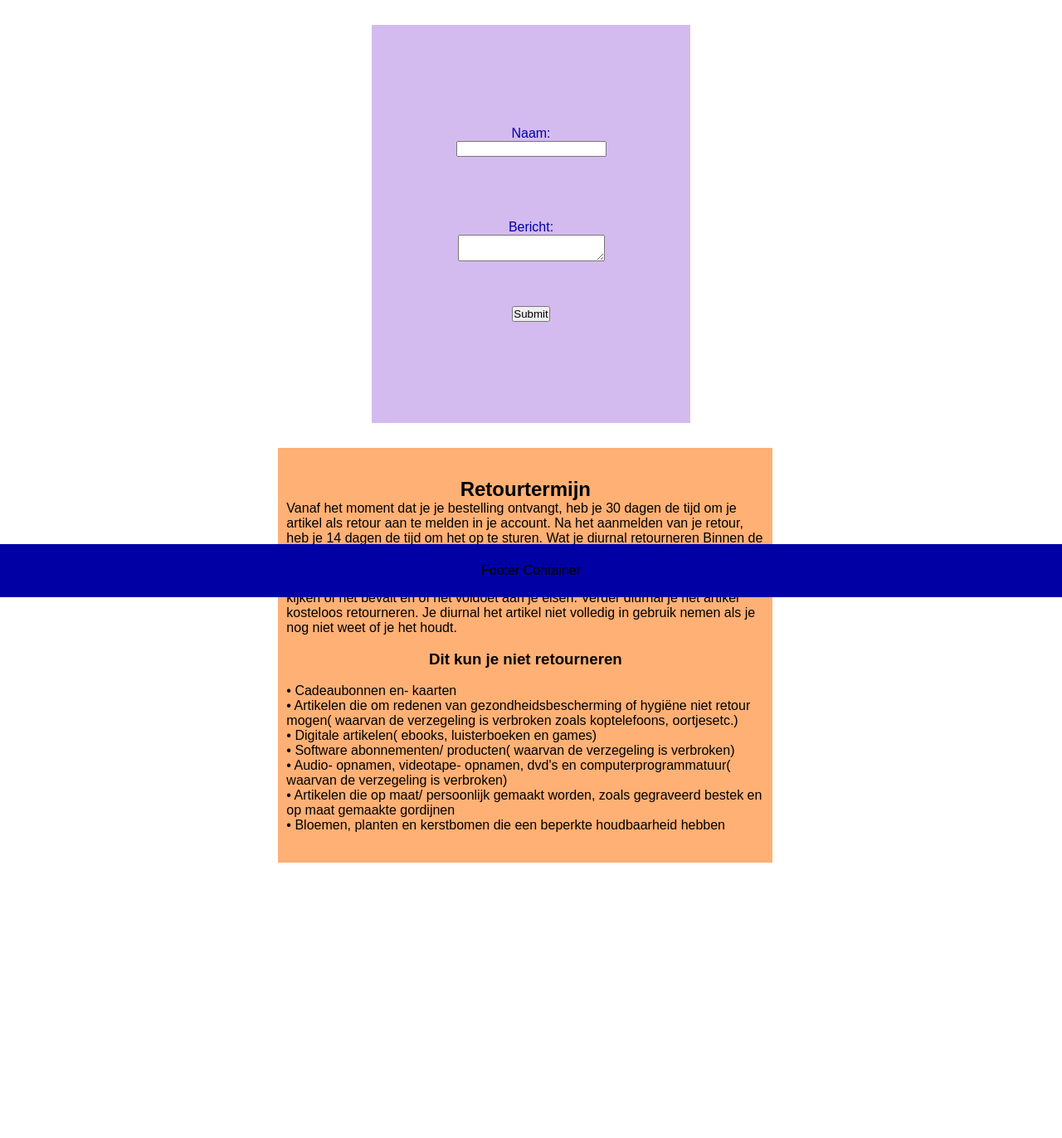
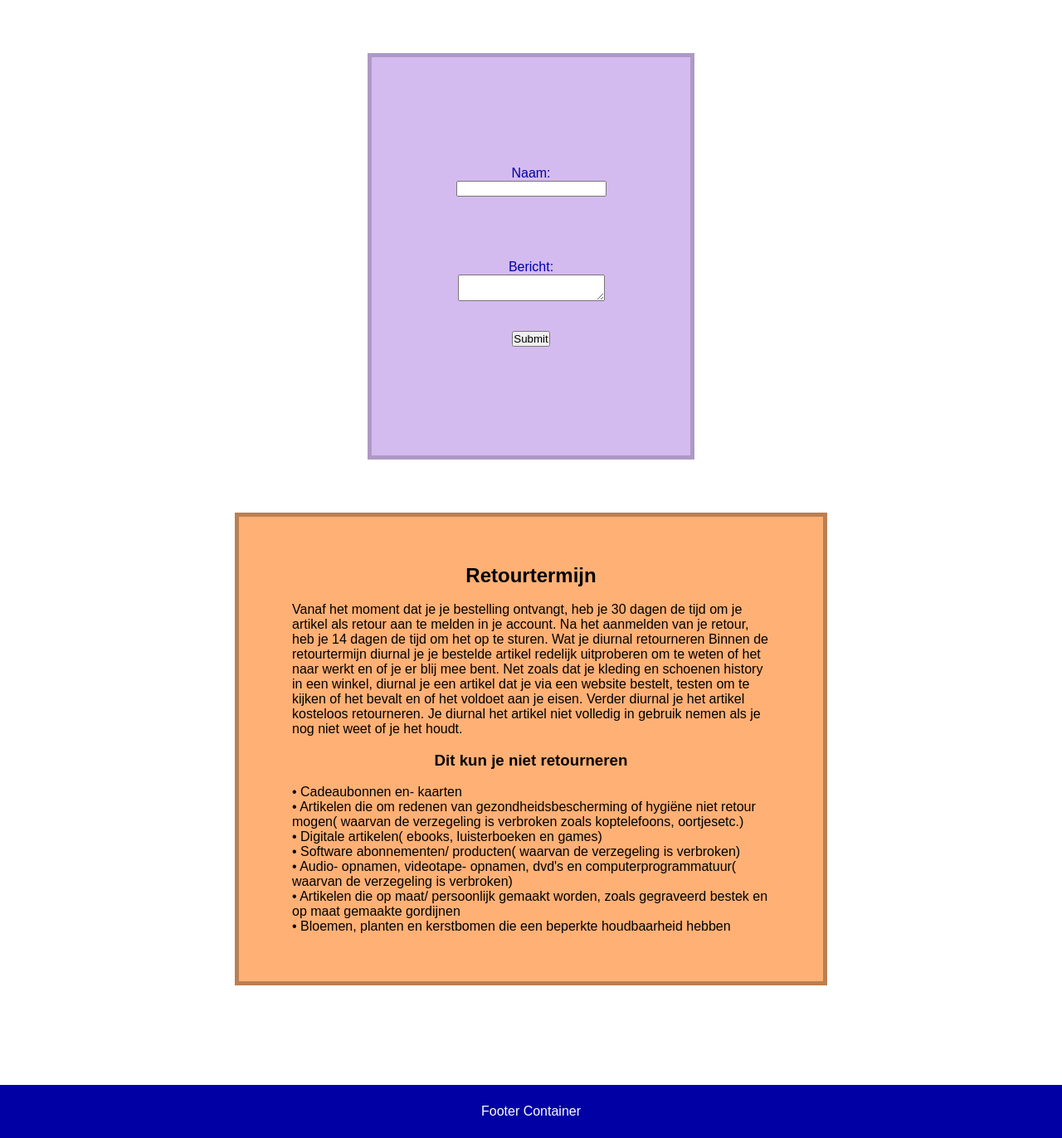
Before and after one commit to NouamanGuendoul/project-3, a PHP site: page /klachten/klachten.php in a window 1280 px wide. Shown: the part 80-1452 px from the top of the page at 83% size. Before the commit the page ends 1120 px from the top, so only its background shows below. Run offline with PHP 8.4, Linux system fonts and the light colour scheme.

Commit message:
klachten css

```diff
--- a/webpage/klachten/klachten.css
+++ b/webpage/klachten/klachten.css
@@ -1,10 +1,19 @@
+#klachten-retour{
+    min-height:100%;
+    position:relative;
+    display: flex;
+    flex-direction: column;
+    justify-content: center;
+    align-items: center;
+}
 #klacht-container{
     /* background-color: brown; */
     display: flex;
     justify-content: center;
     align-items: center;
     color: #0000a4;
-    margin: 30px;
+    margin: 8vh;
+
 }
 #klacht-form{
     display: flex;
@@ -14,7 +23,7 @@
     background-color: #d4bbef;
     width: 30vw;
     height: 60vh;
-    text-align: center;
+    border: #ae99c5 5px solid;
 }
 #naam-input{
     margin-bottom: 40px;
@@ -29,7 +38,7 @@
     background-color: #ffb075;
     width: 45vw;
     height: 60vh;
-    margin-left: 26.2vw;
-    padding: 10px;
-    margin-bottom: 10vh
+    padding: 5vh 5vw;
+    margin-bottom: 15vh;
+    border: #bb7f51 5px solid;
 }
--- a/webpage/klachten/klachten.php
+++ b/webpage/klachten/klachten.php
@@ -36,16 +36,17 @@
 
 
 <!-- Klachten Form -->
+<div id="klachten-retour">
     <div id="klacht-container">
     <form method="post" action="" id="klacht-form">
         Naam: <br><input type="text" name="naam" id="naam-input"></input><br><br>
-    Bericht: <br><textarea type="text" name="klacht" id="klacht-input"></textarea><br><br><br>
+        Bericht: <br><textarea type="text" name="klacht" id="klacht-input"></textarea><br><br>
         <input type="submit" name="knop" id="knop">
     </form>
     </div>
     <!-- Retourtermijn -->
     <section id="retour-container">
-    <h2 id="retour-h2">Retourtermijn</h2>
+        <h2 id="retour-h2">Retourtermijn</h2><br>
         <p id="retour-p">
         Vanaf het moment dat je je bestelling ontvangt, heb je 30 dagen de tijd om je artikel als retour aan te melden in je account. Na het aanmelden van je retour, heb je 14 dagen de tijd om het op te sturen. Wat je diurnal retourneren
         Binnen de retourtermijn diurnal je je bestelde artikel redelijk uitproberen om te weten of het naar werkt en of je er blij mee bent. Net zoals dat je kleding en schoenen history in een winkel, diurnal je een artikel dat je via een website bestelt, testen om te kijken of het bevalt en of het voldoet aan je eisen.
@@ -62,3 +63,4 @@
         • Bloemen, planten en kerstbomen die een beperkte houdbaarheid hebben
         </p>
     </section>
+</div>
--- a/webpage/navbar/menu.css
+++ b/webpage/navbar/menu.css
@@ -3,7 +3,13 @@
     padding: 0;
     font-family: sans-serif;
 }
-
+html{
+    position: relative;
+    min-height: 100%;
+}
+body{
+   margin-bottom: 8vh;
+}
 .nav-li{
     list-style-type: none;
     margin: 20px;
@@ -43,12 +49,11 @@ nav{
 #footerbalk{
     background-color: #0000a4;
     height: 8vh;
-    right: 0;
+    position: absolute;
     bottom: 0;
-    left: 0;
-    position: absolute;
+    width: 100%;
     display: flex;
     align-items: center;
-    justify-content: space-around;
-
-   }
+    justify-content: center;
+    color: white;
+}
```
Lines whose indentation alone changed are shown as unchanged.
